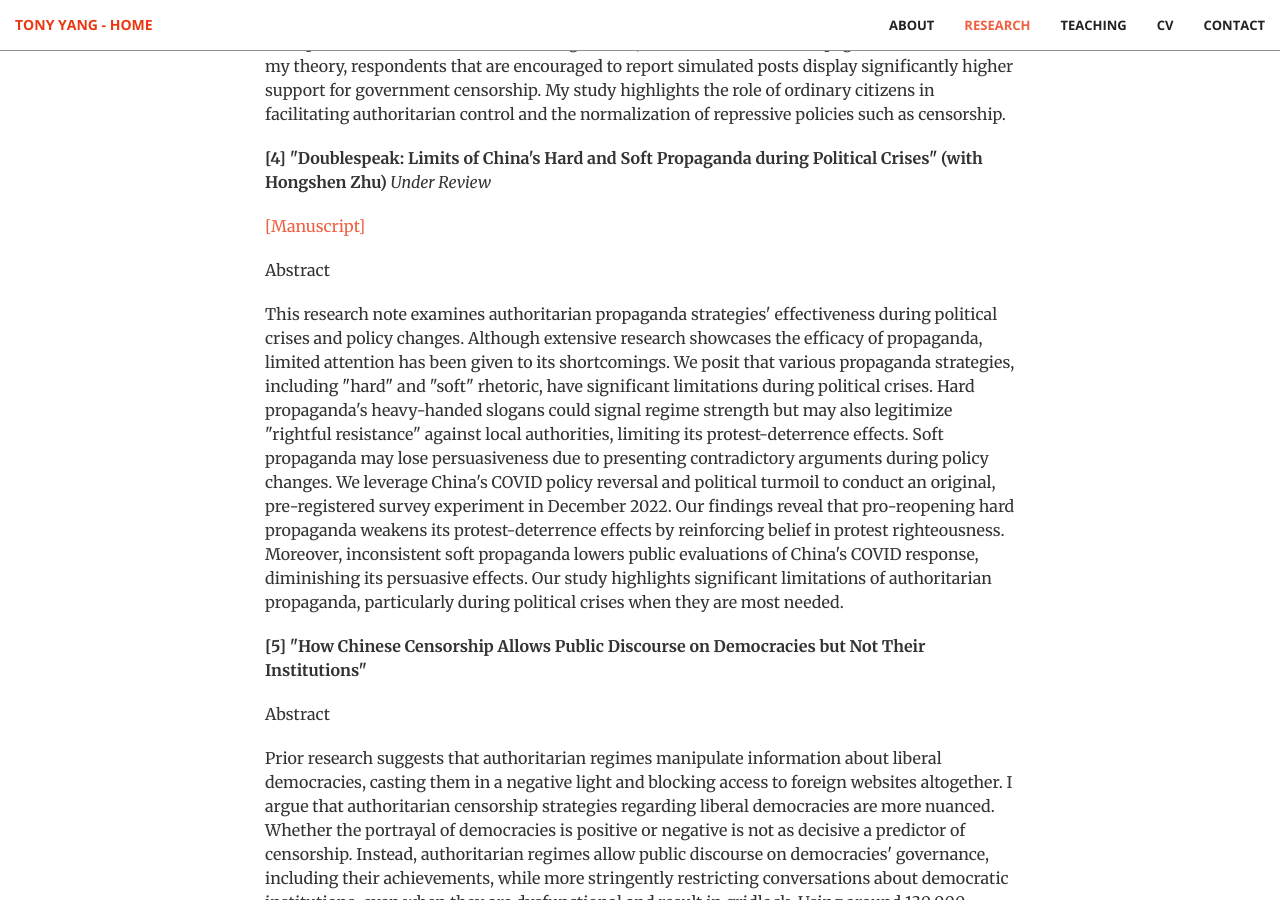
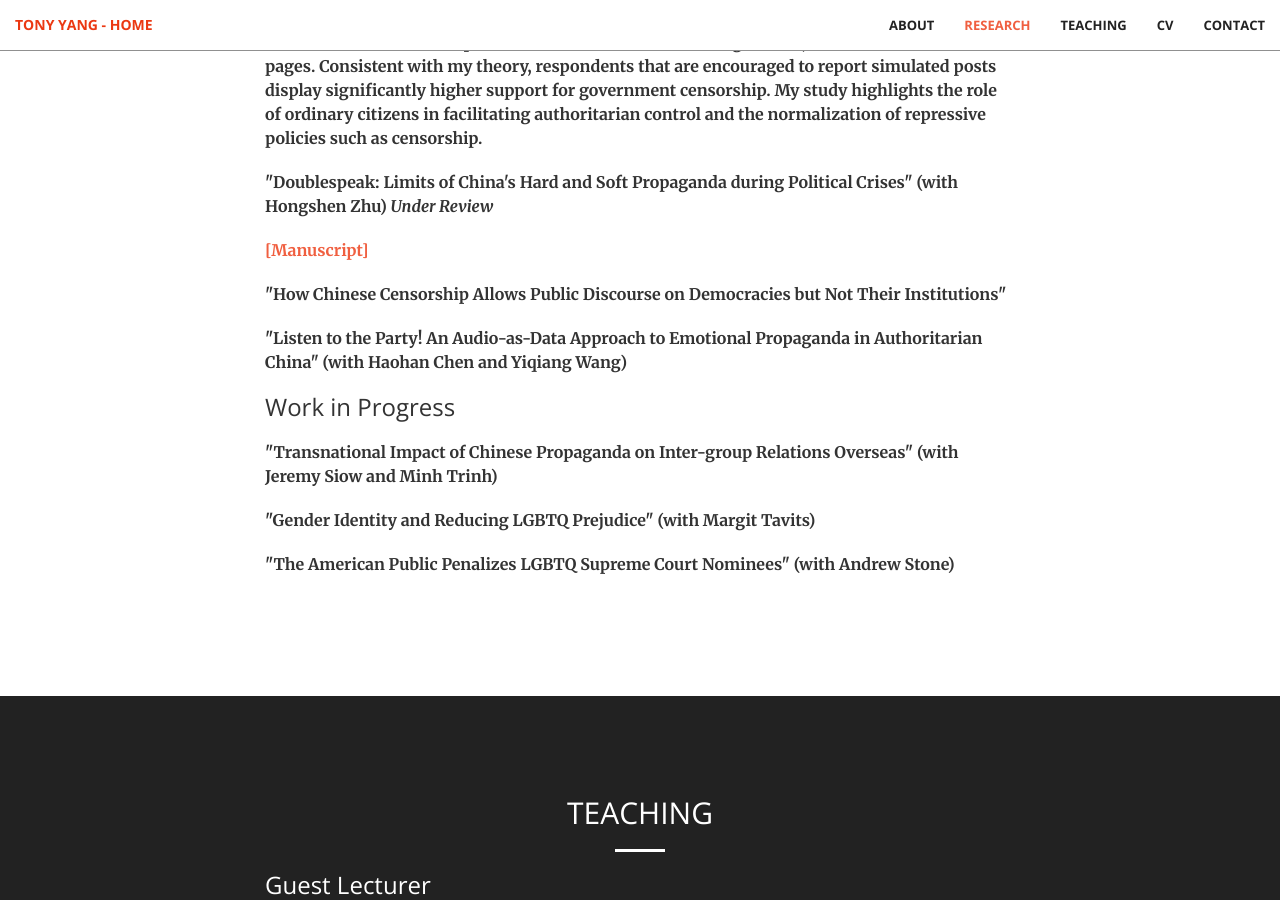
Before and after one commit to tonyhsfz/website, a Jekyll site: the page built from index.html, in a window 1280 px wide and 900 px high, scrolled down 3351 px. Built offline with Jekyll 4.4.1, drawn with Linux system fonts in a browser that asks for light colours; some of the changed text lies outside the part shown.

Commit message:
Update publication.html

```diff
--- a/_includes/publication.html
+++ b/_includes/publication.html
@@ -20,17 +20,18 @@ Censorship in authoritarian regimes has traditionally been understood as a repre
 </p>
  <p></p>
                      <p></p>
-<p><b>[2]  "Russian Invasion of Ukraine and Chinese Public Support for War"  (with Deniz Aksoy and Ted Enamorado) </b> <i>Forthcoming, International Organization</i> </p>
+<p><b>  Aksoy, Deniz, Ted Enamorado, and Tony Zirui Yang. <b> "Russian Invasion of Ukraine and Chinese Public Support for War." </b>  <i>International Organization</i> 2024:1-20.  </p>
                    <p> <a href="/img/UseForce.pdf">[Manuscript]</a>
                     <a href="/img/UseForce_Appendix.pdf">[Online Appendices]</a></p>
 <p> Abstract </p>
 <p>
-  This study examines how the Russian invasion of Ukraine and the subsequent Western responses influence Chinese public opinion toward the use of force.
-        Using two original, pre-registered online survey experiments, first in June 2022 and then in June 2023, we show that the Russian invasion is associated with a modest but statistically significant increase in Chinese support for using military force in international affairs in general and against Taiwan in particular.
-        However, information about Western military measures aiding Ukraine curbs the modest impact of the invasion. Such information is especially effective in diminishing support for an outright military invasion of Taiwan.
-        Causal mediation analyses reveal that the Russian invasion influences public opinion by inducing optimistic expectations of military success and pessimistic expectations of peaceful conflict resolution.
-        These findings underline the possibility that foreign military aggression and subsequent international countermeasures can be determinants of domestic public opinion toward using military force.
-</p>
+ This study examines how the Russian invasion of Ukraine and the subsequent Western responses influence Chinese public opinion on the use of force.
+        Using two original, preregistered online survey experiments, first in June 2022 and then in June 2023,
+        we show that the Russian invasion is associated with a modest but statistically significant increase in Chinese support for using military force in international affairs in general and against Taiwan in particular.
+        However, information on Western military measures aiding Ukraine curbs the modest impact of the invasion.
+        Such information is especially effective in reducing support for an outright military invasion of Taiwan.
+        Causal mediation analyses reveal that the Russian invasion influences public opinion by inducing optimism regarding military success and pessimism regarding peaceful resolution of the conflict.
+        These findings suggest that foreign military aggression and subsequent international countermeasures can sway domestic public opinion on using military force.</p>
                     <p></p>
                      <p></p>
 
@@ -52,51 +53,17 @@ Contrary to the conventional top-down view of government censorship, ordinary ci
                      <p></p>
 
 
-                <p><b>[4] "Doublespeak: Limits of China's Hard and Soft Propaganda during Political Crises" (with Hongshen Zhu) </b> <i>Under Review</i> </p>
-                   <p> <a href="/img/COVID_Propaganda_Manucript.pdf">[Manuscript]</a>
-<p> Abstract </p>
-<p>
-  This research note examines authoritarian propaganda strategies' effectiveness during political crises and policy changes.
-        Although extensive research showcases the efficacy of propaganda, limited attention has been given to its shortcomings.
-        We posit that various propaganda strategies, including "hard" and "soft" rhetoric, have significant limitations during political crises.
-        Hard propaganda's heavy-handed slogans could signal regime strength but may also legitimize "rightful resistance" against local authorities, limiting its protest-deterrence effects.
-        Soft propaganda may lose persuasiveness due to presenting contradictory arguments during policy changes.
-        We leverage China's COVID policy reversal and political turmoil to conduct an original, pre-registered survey experiment in December 2022.
-        Our findings reveal that pro-reopening hard propaganda weakens its protest-deterrence effects by reinforcing belief in protest righteousness.
-        Moreover, inconsistent soft propaganda lowers public evaluations of China's COVID response, diminishing its persuasive effects.
-        Our study highlights significant limitations of authoritarian propaganda, particularly during political crises when they are most needed.</p>
-                    <p></p>
-                     <p></p>
-                <p><b>[5] "How Chinese Censorship Allows Public Discourse on Democracies but Not Their Institutions"  </b></p>
-<p> Abstract </p>
-<p>
-  Prior research suggests that authoritarian regimes manipulate information about liberal democracies, casting them in a negative light and blocking access to foreign websites altogether.
-        I argue that authoritarian censorship strategies regarding liberal democracies are more nuanced.
-        Whether the portrayal of democracies is positive or negative is not as decisive a predictor of censorship.
-        Instead, authoritarian regimes allow public discourse on democracies' governance, including their achievements, while more stringently restricting conversations about democratic institutions, even when they are dysfunctional and result in gridlock.
-        Using around 130,000 articles from 2018 to 2022 on China's largest social media, I show that content regarding democratic institutions, such as elections, legislature, and judiciary, is four times more likely to be censored regardless of its stance.
-        Conversely, public discourse on economic performance, technological advancements, and social issues in democracies is generally tolerated.
-        These findings demonstrate that the primary goal of Chinese censorship is impeding mass exposure to democratic institutions rather than merely defaming the West.</p>
-                    <p></p>
-                    <p></p>
-<p><b>[6]  "Listen to the Party! An Audio-as-Data Approach to Emotional Propaganda in Authoritarian China" (with Haohan Chen and Yiqiang Wang) </b></p>
-<p> Abstract </p>
-<p>
-When do authoritarian regimes intensify emotions in their propaganda?
-In this study, we posit that higher emotional intensity signals the importance of propaganda messages. Specifically, when propagandists speak, their voices are a combination of manipulable and sincere emotional elements.
-        Important propaganda messages are delivered with higher emotional intensity both due to deliberate attempts to arouse emotions among the public and the subconscious emotional disposition of the propagandists.
-        To test which components of propaganda are intensified in emotions, we employ novel audio-as-data methods to collect and analyze three years of original audio recordings of China's flagship propaganda program.
-Specifically, we generate audio-based measures: vocal pitch for emotional intensity and text transcripts for substantive propaganda content.
-We find that propaganda materials related to China's leader Xi Jinping and repressive institutions are associated with higher emotional intensity. In contrast, the regime's policy achievements and negative coverage of foreign countries are associated with lower emotional intensity.
-Our study sheds light on the coercive nature of China's propaganda strategies and extends the audio-as-data method to the Chinese language and the study of authoritarian politics.
-</p>
+                <p><b> "Doublespeak: Limits of China's Hard and Soft Propaganda during Political Crises" (with Hongshen Zhu) </b> <i>Under Review</i> </p>
+                   <p> <a href="/img/COVID_Propaganda_Manucript.pdf">[Manuscript]</a>  <p></p>
+                <p><b> "How Chinese Censorship Allows Public Discourse on Democracies but Not Their Institutions"  </b></p>
+                <p><b>  "Listen to the Party! An Audio-as-Data Approach to Emotional Propaganda in Authoritarian China" (with Haohan Chen and Yiqiang Wang) </b></p>
   <p></p>
                      <p></p>
                     <h3 class="section-heading">Work in Progress</h3>
                     <p></p>
-                    <p><b>[7]  "Transnational Impact of Chinese Propaganda on Inter-group Relations Overseas" (with Jeremy Siow and Minh Trinh) </b></p>
-                    <p><b>[8]  "Gender Identity and Reducing LGBTQ Prejudice" (with Margit Tavits) </b></p>
-                    <p><b>[9]  "The American Public Penalizes LGBTQ Supreme Court Nominees" (with Andrew Stone) </b></p>
+                    <p><b>  "Transnational Impact of Chinese Propaganda on Inter-group Relations Overseas" (with Jeremy Siow and Minh Trinh) </b></p>
+                    <p><b>  "Gender Identity and Reducing LGBTQ Prejudice" (with Margit Tavits) </b></p>
+                    <p><b>  "The American Public Penalizes LGBTQ Supreme Court Nominees" (with Andrew Stone) </b></p>
                 </div>
         </div>
     </div>
```
Also changed, not shown: other parts of _includes/publication.html (+2 -2 lines).
